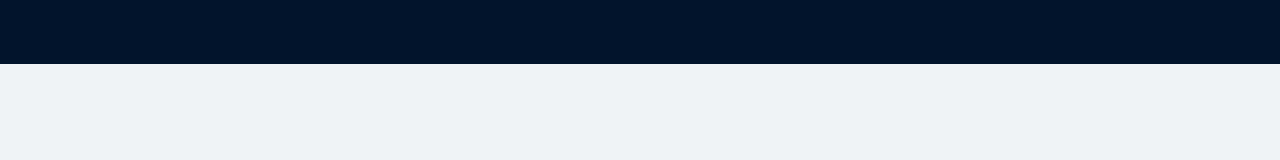
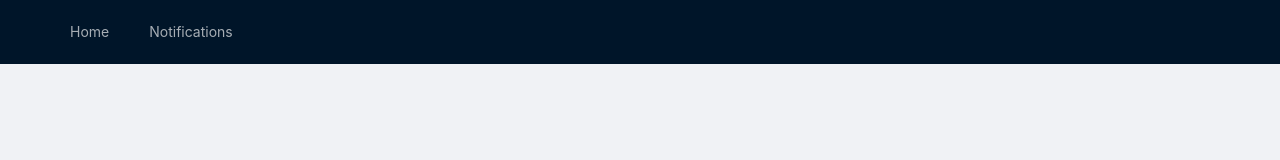
Before and after one commit to pandenutella/modal-notification-prototype, a React (Create React App) app: page /home in a window 1280 px wide. Shown: the top 160 px of the page. Built offline with nearby package versions, Linux system fonts and the light colour scheme.

Commit message:
Install and setup react router DOM

```diff
--- a/package.json
+++ b/package.json
@@ -11,6 +11,7 @@
     "moment": "^2.29.4",
     "react": "^18.2.0",
     "react-dom": "^18.2.0",
+    "react-router-dom": "^6.6.2",
     "react-scripts": "5.0.1",
     "web-vitals": "^2.1.4"
   },
--- a/src/App.js
+++ b/src/App.js
@@ -1,7 +1,20 @@
+import { BrowserRouter, Navigate, Route, Routes } from "react-router-dom";
 import PageLayout from "./components/layout/PageLayout";
+import HomePage from "./pages/HomePage";
+import NotificationsPage from "./pages/NotificationsPage";
 
 const App = () => {
-  return <PageLayout></PageLayout>;
+  return (
+    <BrowserRouter>
+      <PageLayout>
+        <Routes>
+          <Route path="/home" element={<HomePage />} />
+          <Route path="/notifications" element={<NotificationsPage />} />
+          <Route path="*" element={<Navigate to="/home" replace />} />
+        </Routes>
+      </PageLayout>
+    </BrowserRouter>
+  );
 };
 
 export default App;
--- /dev/null
+++ b/src/components/layout/Header.js
@@ -0,0 +1,20 @@
+import { Layout, Menu } from "antd";
+import { Link } from "react-router-dom";
+
+const items = [
+  { key: "home", label: <Link to="/home">Home</Link> },
+  {
+    key: "notifications",
+    label: <Link to="/notifications">Notifications</Link>,
+  },
+];
+
+const Header = () => {
+  return (
+    <Layout.Header>
+      <Menu theme="dark" mode="horizontal" items={items} />
+    </Layout.Header>
+  );
+};
+
+export default Header;
--- a/src/components/layout/PageLayout.js
+++ b/src/components/layout/PageLayout.js
@@ -1,10 +1,11 @@
 import { Layout } from "antd";
 import Footer from "./Footer";
+import Header from "./Header";
 
 const PageLayout = ({ children }) => {
   return (
     <Layout style={{ minHeight: "100vh" }}>
-      <Layout.Header></Layout.Header>
+      <Header />
       <Layout.Content>{children}</Layout.Content>
       <Footer />
     </Layout>
--- /dev/null
+++ b/src/pages/HomePage.js
@@ -0,0 +1,5 @@
+const HomePage = () => {
+  return <></>;
+};
+
+export default HomePage;
--- /dev/null
+++ b/src/pages/NotificationsPage.js
@@ -0,0 +1,5 @@
+const NotificationsPage = () => {
+  return <></>;
+};
+
+export default NotificationsPage;
```
Also changed, not shown: 1 other file (tests, documents, lock files or other folders).
